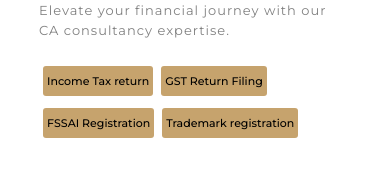
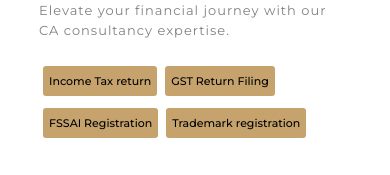
Before and after one commit to lakhan06/legalYodha, a React (Vite) app: page / in a window 390 px wide. Shown: the part 225-400 px from the top of the page. Built offline with nearby package versions, Linux system fonts and the light colour scheme.

Commit message:
hero section improve

```diff
--- a/src/components/hero/Hero.css
+++ b/src/components/hero/Hero.css
@@ -304,7 +304,7 @@
 
 
 
-      padding: 8px 4px;
+      padding: 8px 6px;
       margin: 6px 4px;
 
       font-size:11px;
```
